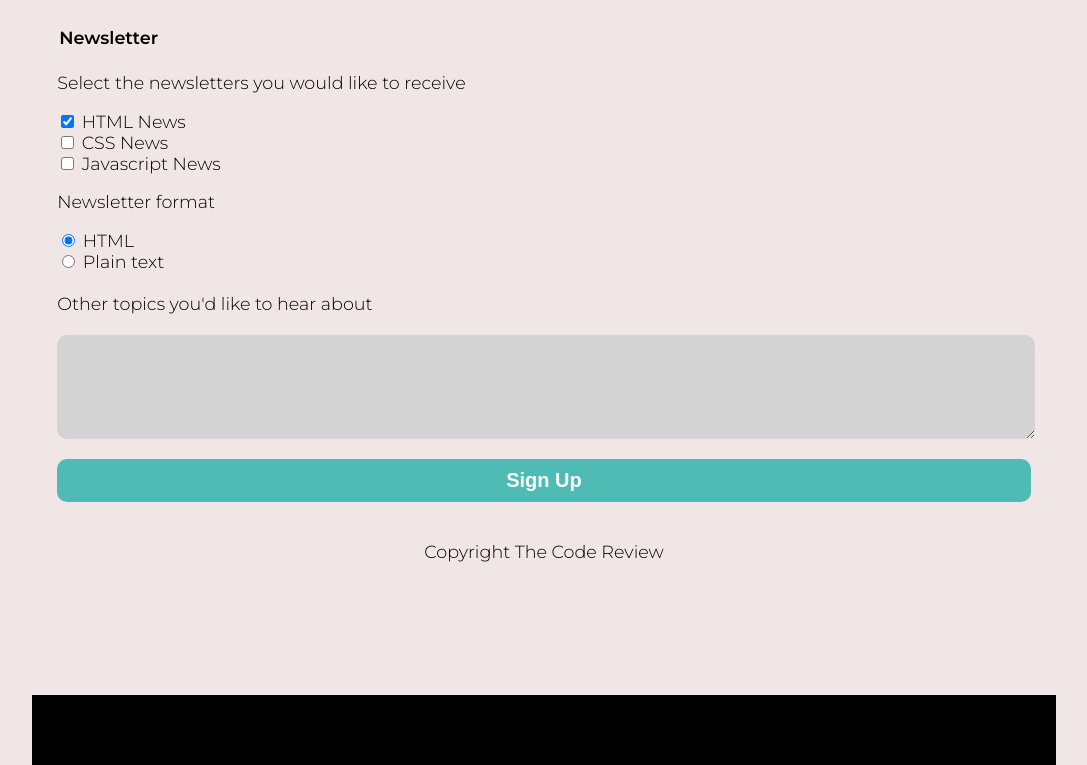
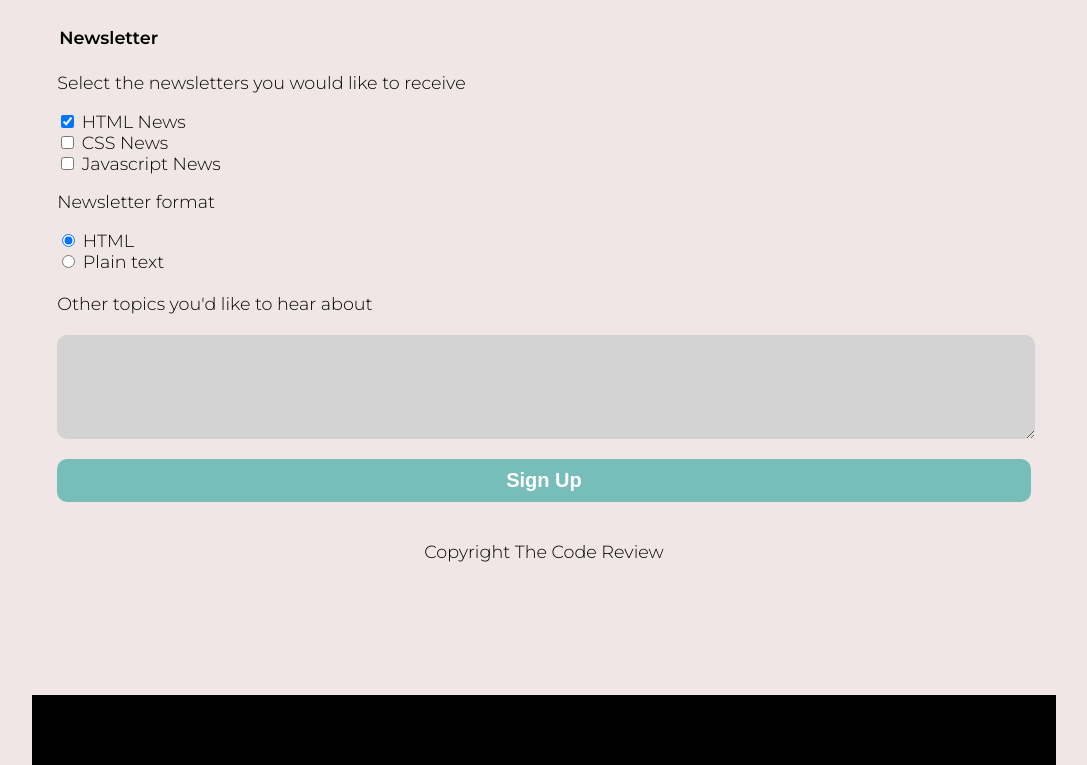
Before and after one commit to uddin006/Project-3-registration-form, a plain HTML site: page index.html in a window 1280 px wide. In both pictures the pointer is over the button "Sign Up". Shown: the part 649-1414 px from the top of the page, without its empty margins (96-1183 px from the left). Drawn offline with Linux system fonts and the light colour scheme.

Commit message:
Update style.css

```diff
--- a/style.css
+++ b/style.css
@@ -178,6 +178,10 @@ button {
     border: none;
 }
 
+button:hover {
+    background-color: #77bebb;
+  }
+
 footer {
 
     background-color: black;
@@ -189,7 +193,9 @@ footer {
 .copyright {
 
     text-align: center;
+
 }
+
 
 /* Media query 768px for tablets */
 
```
